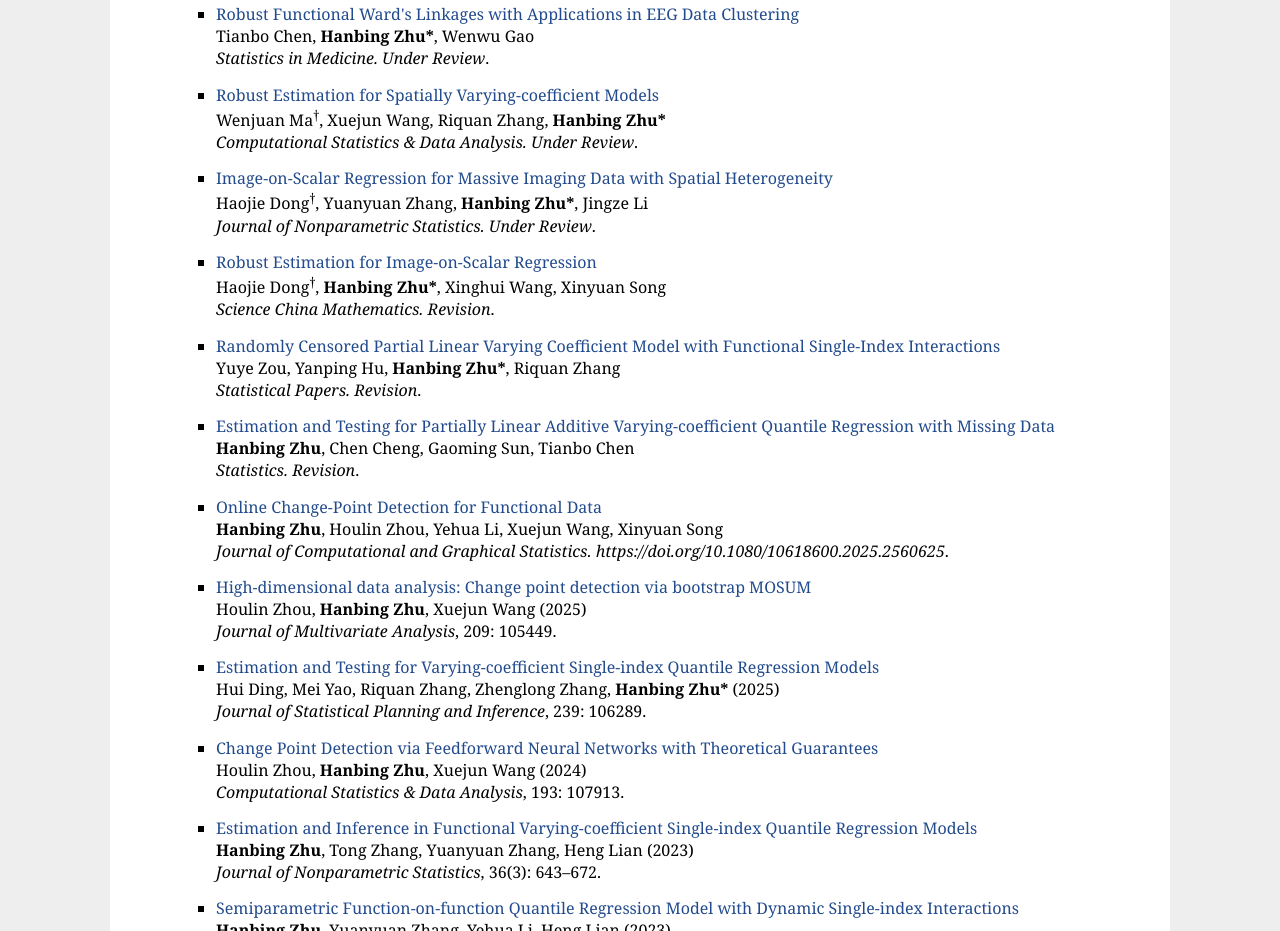
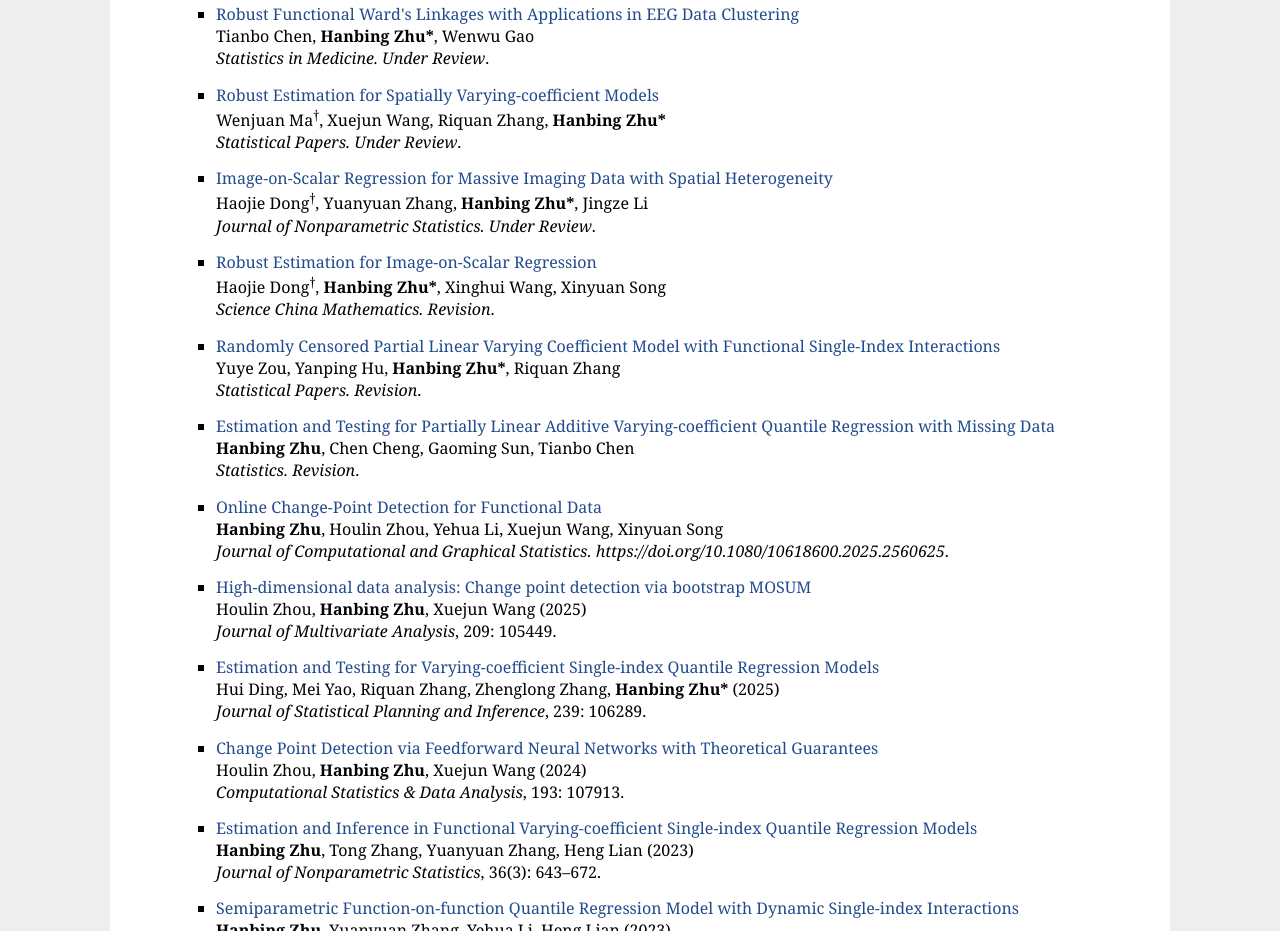
Before and after one commit to zhuhbecnu/zhuhbecnu.github.io, a plain HTML site: page index.html in a window 1280 px wide. Shown: the part 1540-2471 px from the top of the page. Drawn offline with Linux system fonts and the light colour scheme.

Commit message:
Update index.html

```diff
--- a/index.html
+++ b/index.html
@@ -178,7 +178,7 @@ Jiahao Tang, Zongliang Hu, <b>Hanbing Zhu</b>, Yan Zhou, Shurong Zheng <br>
 	<a href=""target="_blank">
 		Robust Estimation for Spatially Varying-coefficient Models</a><br>
 		Wenjuan Ma<sup>†</sup>, Xuejun Wang, Riquan Zhang, <b>Hanbing Zhu*</b><br>
-	 <em>Computational Statistics & Data Analysis. Under Review</em>.</br>
+	 <em>Statistical Papers. Under Review</em>.</br>
 	</li>
 					<li>
 		<a href=""target="_blank">
```
